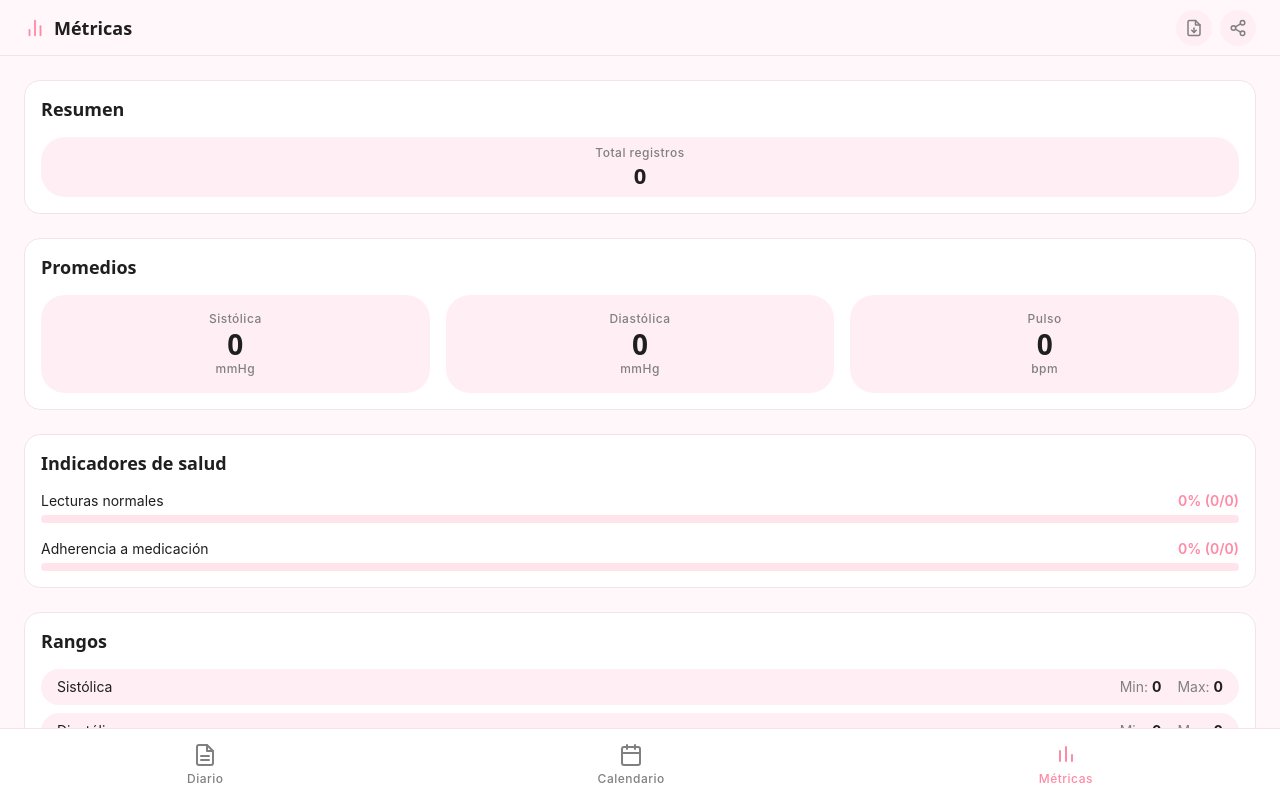
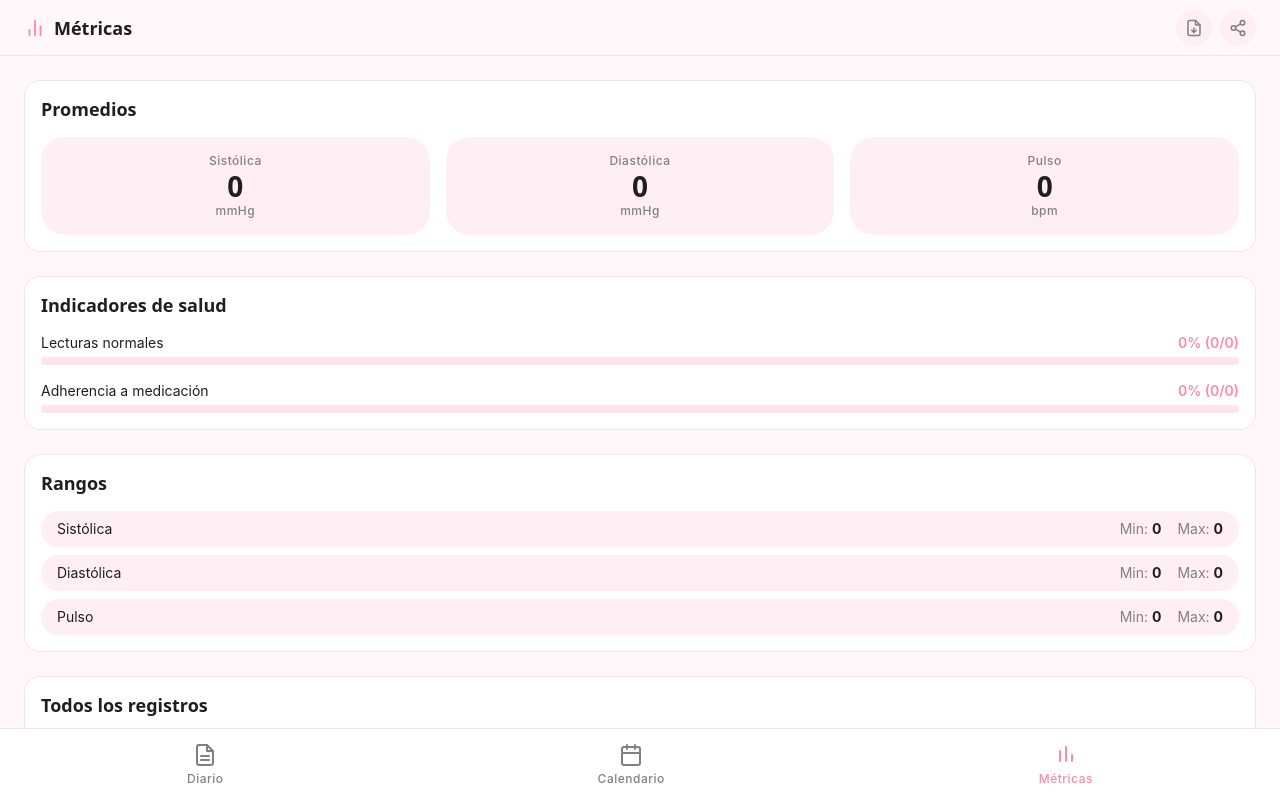
Before and after one commit to rsolanodev/tensiometro-calendar, a Next.js app: page /metricas in a window 1280 px wide. Shown: the top 798 px of the page. Built offline with nearby package versions, Linux system fonts and the light colour scheme.

Commit message:
Remove SummaryCard from metrics page

```diff
--- a/src/app/metricas/page.tsx
+++ b/src/app/metricas/page.tsx
@@ -118,30 +118,6 @@ function BPChart({ records }: { records: PressureRecord[] }) {
         </text>
       </g>
     </svg>
-  );
-}
-
-function SummaryCard({ metrics }: { metrics: ReturnType<typeof calculateMetrics> }) {
-  return (
-    <section className="card-surface">
-      <h2 className="text-headline-sm mb-md">Resumen</h2>
-      <div className="grid grid-cols-1 gap-md">
-        <div className="flex flex-col items-center py-sm px-md rounded-lg bg-surface-variant">
-          <span className="text-label-sm text-text-secondary">Total registros</span>
-          <span className="text-headline-md text-text-primary">
-            {metrics.totalRecords}
-          </span>
-        </div>
-        {metrics.firstDate && (
-          <div className="flex flex-col items-center py-sm px-md rounded-lg bg-surface-variant">
-            <span className="text-label-sm text-text-secondary">Período</span>
-            <span className="text-body-sm text-text-primary">
-              {metrics.firstDate} → {metrics.lastDate}
-            </span>
-          </div>
-        )}
-      </div>
-    </section>
   );
 }
 
@@ -454,7 +430,6 @@ export default function MetricasPage() {
       </div>
 
       <main className="flex-1 px-lg py-lg space-y-lg">
-        <SummaryCard metrics={metrics} />
         <AveragesCard metrics={metrics} />
         <HealthCard metrics={metrics} />
         <RangesCard metrics={metrics} />
```
Also changed, not shown: 1 other file (tests, documents, lock files or other folders).
